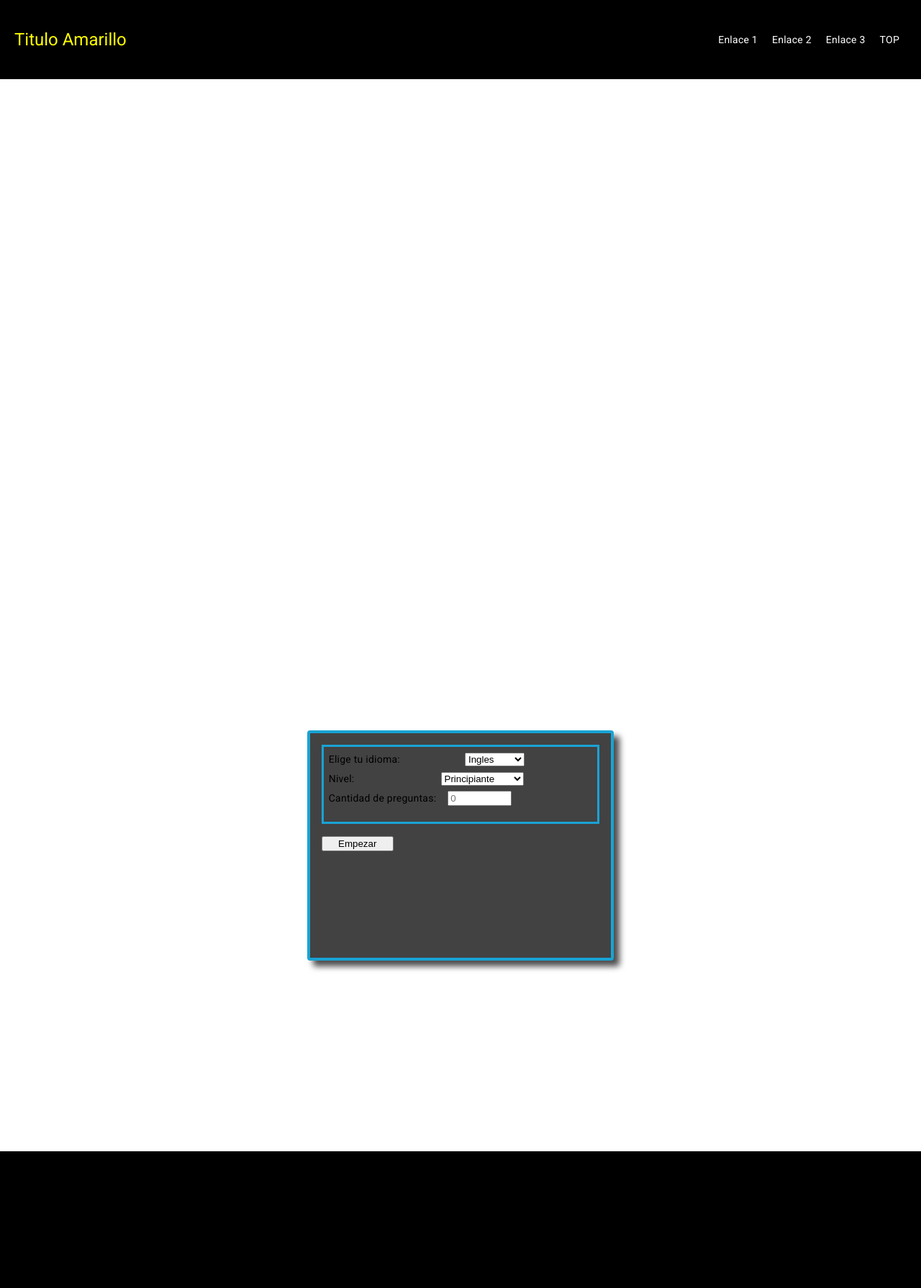
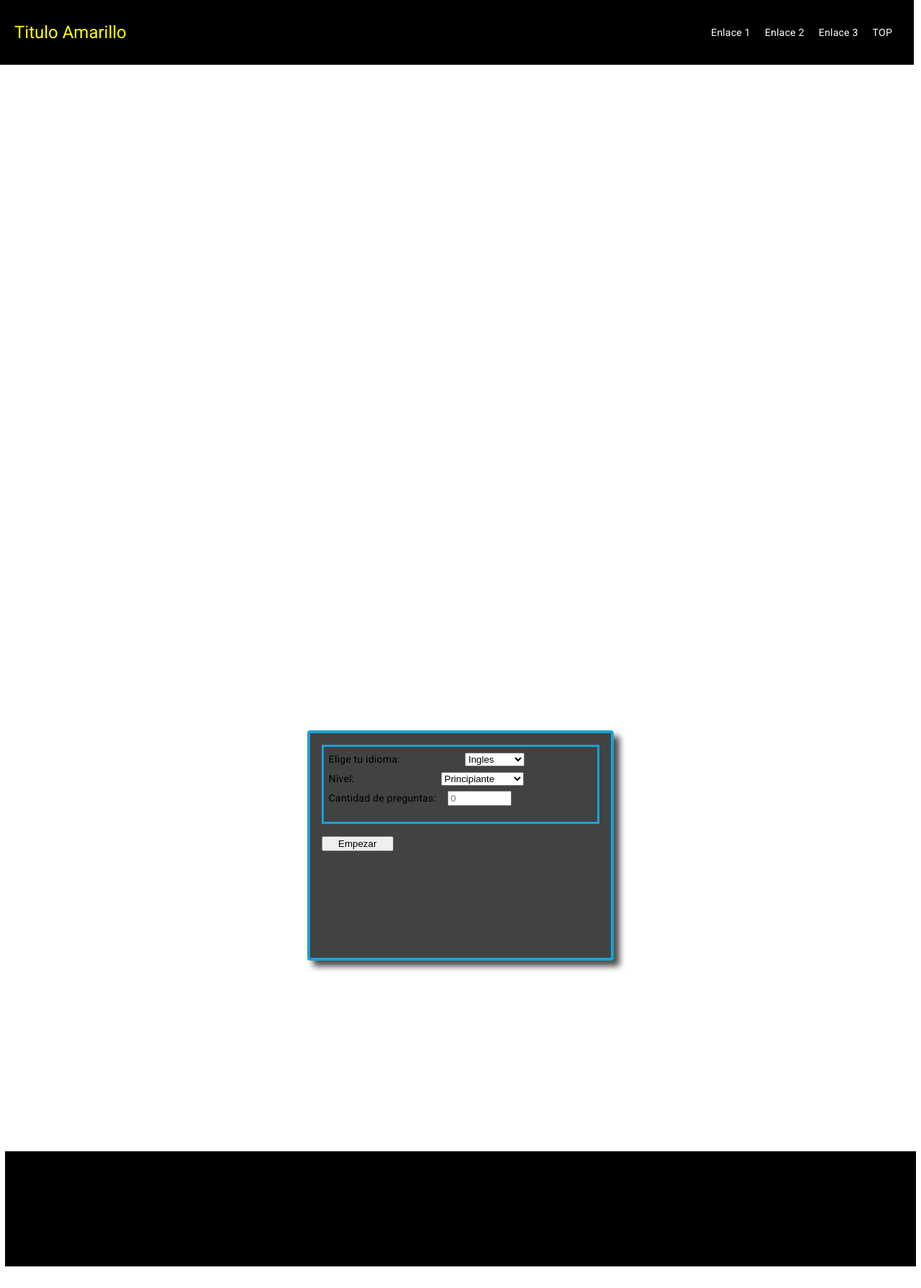
Before and after one commit to sebasxx85/englishProyect, an Angular app: page /home in a window 1280 px wide. Shown: the whole page at 72% size. After the commit the page ends 1760 px from the top, so only its background shows below. Built offline with nearby package versions, Linux system fonts and the light colour scheme.

Commit message:
act fixed

```diff
--- a/src/app/Shared/components/footer/footer.component.scss
+++ b/src/app/Shared/components/footer/footer.component.scss
@@ -1,10 +1,13 @@
 
 footer {
-    height: 170px;
+    height: 140px;
     background-color: #000;
     color: #fff;
     padding: 10px 20px;
     display: flex;
     justify-content: space-between;
     align-items: center;
+    margin-bottom: 17px;
+    margin-left: 7px;
+    margin-right: 7px;
   }
--- a/src/app/Shared/components/header/header.component.scss
+++ b/src/app/Shared/components/header/header.component.scss
@@ -5,6 +5,10 @@ body {
   }
 
   header {
+    position: fixed;
+    top: 0;
+    left: 0;
+    width: calc(100% - 10px); /* Resta los márgenes izquierdo y derecho del body */
     height: 90px;
     background-color: #000;
     color: #fff;
@@ -12,6 +16,8 @@ body {
     display: flex;
     justify-content: space-between;
     align-items: center;
+    z-index: 1000; /* Asegúrate de que el header esté encima de otros elementos */
+    box-sizing: border-box; /* Incluye padding y border en el ancho */
   }
 
   h1 {
```
